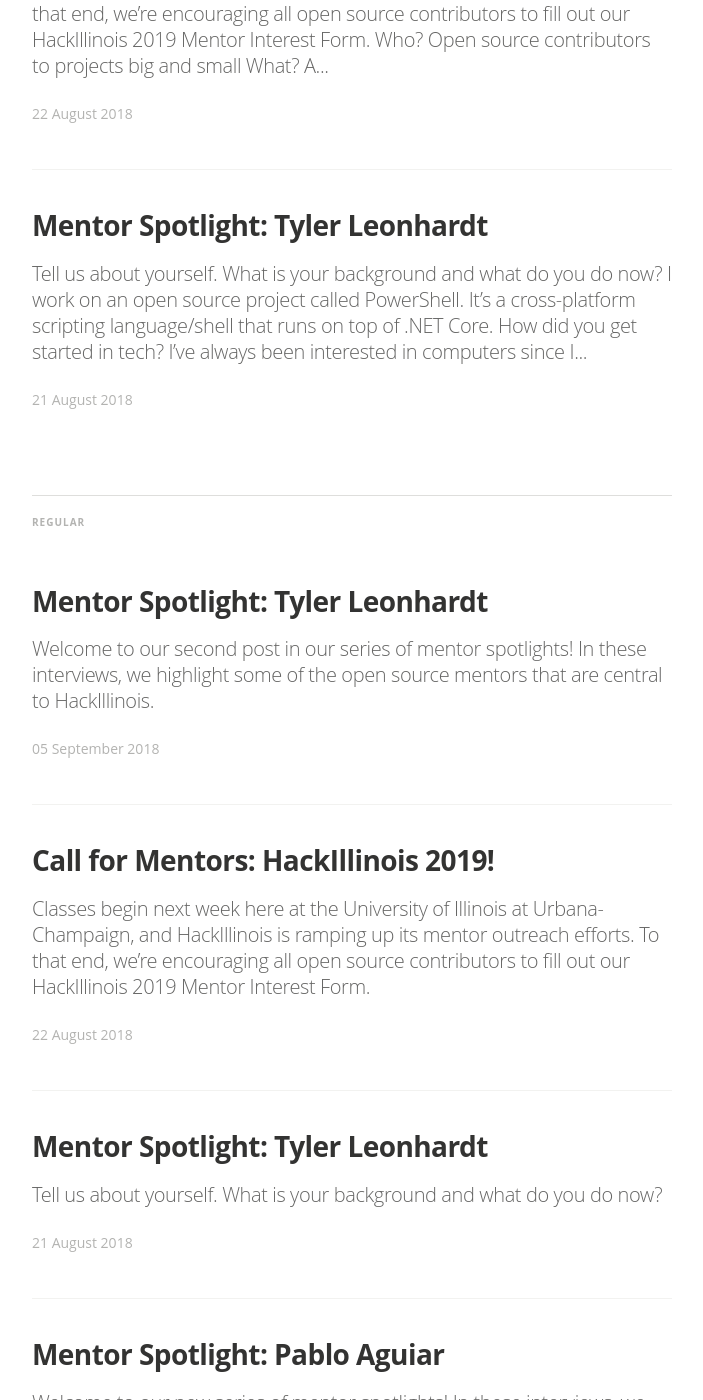
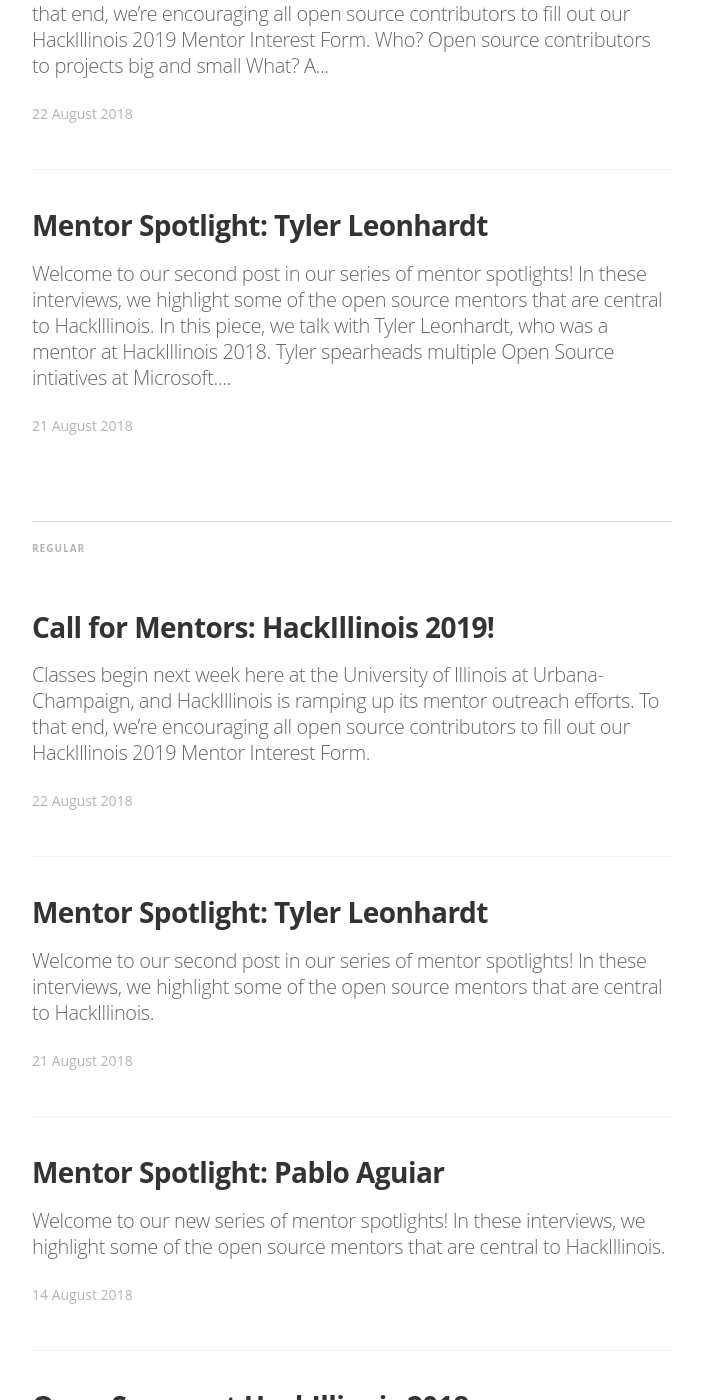
Before and after one commit to HackIllinois/blog, a Jekyll site: the page built from index.html, in a window 1280 px wide and 1400 px high, scrolled down 904 px. Shown: the whole window, without its empty margins (288-991 px from the left). Built offline with Jekyll 4.4.1, drawn with Linux system fonts in a browser that asks for light colours; nearby versions of some CDN libraries; some web fonts are replaced; the list of posts is cut into pages by our own code; some of the changed lines change nothing that is shown; some of the changed text lies outside the part shown.

Commit message:
Added blurb to tyler blogpost

```diff
--- a/_posts/2018-08-21-mentor-spotlight-tyler-leonhardt.markdown
+++ b/_posts/2018-08-21-mentor-spotlight-tyler-leonhardt.markdown
@@ -6,6 +6,10 @@
 tags: HackIllinois2018, mentors, featured
 author: Justin Yang
 ---
+
+Welcome to our second post in our series of mentor spotlights! In these interviews, we highlight some of the open source mentors that are central to HackIllinois.
+
+In this piece, we talk with Tyler Leonhardt, who was a mentor at HackIllinois 2018. Tyler spearheads multiple Open Source intiatives at Microsoft. He worked with students at HackIllinois on projects like VSCode and PowerShell and believes in building code to benefit the developer community.
 
 ### Tell us about yourself. What is your background and what do you do now?
 
--- a/_posts/2018-09-04-mentor-spotlight-tyler-leonhardt.markdown
+++ /dev/null
@@ -1,85 +0,0 @@
----
-layout: post
-title: "Mentor Spotlight: Tyler Leonhardt"
-date: 2018-09-05 17:00:00
-categories: spotlights
-tags: HackIllinois2018, mentors
-image: /assets/article_images/mentor-spotlight-pablo-aguiar/header.jpg
-author: Rohin Bhasin
----
-
-Welcome to our second post in our series of mentor spotlights! In these interviews, we highlight some of the open source mentors that are central to HackIllinois.
-
-In this piece, we talk with Tyler Leonhardt, who was a mentor at HackIllinois 2018. Tyler spearheads multiple Open Source intiatives at Microsoft. He worked with students at HackIllinois on projects like VSCode and PowerShell and believes in building code to benefit the developer community.
-
-###Tell us about yourself. What is your background and what do you do now?
-
-I work on an open source project called PowerShell.  It's a cross-platform scripting language/shell that runs on top of .NET Core.
-
-###How did you get started in tech?
-
-I've always been interested in computers since I was a little kid but up until the middle of high school, it was my hobby next to what I really wanted to do - be an actor on Broadway. My sophomore year of high school, I realized that I didn't want to do acting professionally, so I took a chance and applied to be a Computer Science major in college (even though I had no experience). It ended up being one of the best decisions of my life as I fell in love with the field. Computer Science is more than just a science, but a creative environment as well and I think that's what really captures my passion.
-
-###What are some of the projects you are working on currently?
-
-I love working on developer tooling so most of what I do now is related to that.
-
-<https://github.com/PowerShell/PowerShell>
-
-<https://github.com/PowerShell/vscode-powershell>
-
-<https://github.com/PowerShell/PowerShellEditorServices>
-
-And a new editor experience I'm working on is:
-
-<https://github.com/tylerl0706/monaco-powershell>
-
-I do a ton of misc projects as well. Just take a look at my GitHub ![😊](https://mail.google.com/mail/e/1f60a)
-
-###What is open source/FOSS to you? Why do you contribute to open source?
-
-I'm all about not re-inventing the wheel. Open source prevents that by fostering an environment of collaboration which helps us make great generalized frameworks for solving specific problems. Anyone who is looking to solve that problem can leverage open source to solve it and possibly contribute back to generalize that project more. It's such a fascinating process.
-
-To me, I contribute to open source because I want folks to be able build off of/use what I make without having to pay for it. I'm really fortunate to work at a company that allows me to do that, while also making sure I'm financially stable.
-
-I also want to give the user the ability to open issues directly on the project and contact me directly because I really enjoy interacting with folks who use the thing I make.
-
-###What was your first interaction/impression of open source and how has your involvement in open source evolved over time?
-
-I honestly can't remember the first interaction... But one that stands out from my early days was working on a project called NodeOS ( <https://github.com/nodeos/nodeos>). The maintainer for the project (this guy Jesus that lives in Spain) was so nice and encouraging. Even though I knew basically nothing at the time, he helped me through submitting PRs. Those interactions with him really resonated with me and that inclusive attitude is what I strive for.
-
-###What do you recommend to beginners interested in Open Source (projects, how to get involved, etc.)?
-
-1. Find a project that you're interested in
-
-2. Find an issue that looks easy/is marked as easy
-
-3. Comment on the issue saying that you're interested in taking on the issue and if it's ok to ask a bunch of questions
-
-4. Ask a bunch of questions
-
-###You were a mentor at HackIllinois 2018. What was your experience like? What project did you work on?
-
-HackIllinois 2018 was an incredible experience. I met so many passionate students as well as some other mentors that I deeply respect in the open source community. I represented an open source project called PowerShell. It's a cross-platform scripting language/shell that runs on top of .NET Core. I worked with roughly 10 students and at the end, 3 PRs were sent to the project and everyone came out having learned something ![😊](https://mail.google.com/mail/e/1f60a)
-
-###What are you most excited about in technology and open source?
-
-Literally everything. There's always something new coming out.
-
-###What do you think about Microsoft’s recent acquisition of GitHub?
-
-Considering I work at Microsoft and 100% of my work is on Github, I'm super optimistic about it. I think of all the big tech companies, Microsoft is the best candidate to acquire Github. The new CEO, Nat is a veteran of the open source world and I trust his judgment.
-
-Spaces or tabs?
-
-Whatever the linter says ![😉](https://mail.google.com/mail/e/1f609) (Spaces tho)
-
-###1-2 sentence quote, describing what HackIllinois is and why it’s benefitting the Open Source community?
-
-HackIllinois gives students the opportunity to learn something new while also giving back to the open source community that we all love. By showing that open source projects are approachable, HackIllinois is helping get more people into open  source which is great for growing the community!
-
-<center>&middot;&middot;&middot;</center><br>
-
-Check out Tyler's profile on GitHub at https://github.com/tylerl0706 and open an issue/PR on one of his projects if you're interested in getting involved. Stay tuned for more in our mentor spotlight series!
-
-Interested in being a mentor like Tyler? Check out our [Call for Mentors]({{ site.baseurl }}{% post_url 2018-08-22-call-for-mentors-hackillinois-2019 %}) for information on how to get involved.
```
